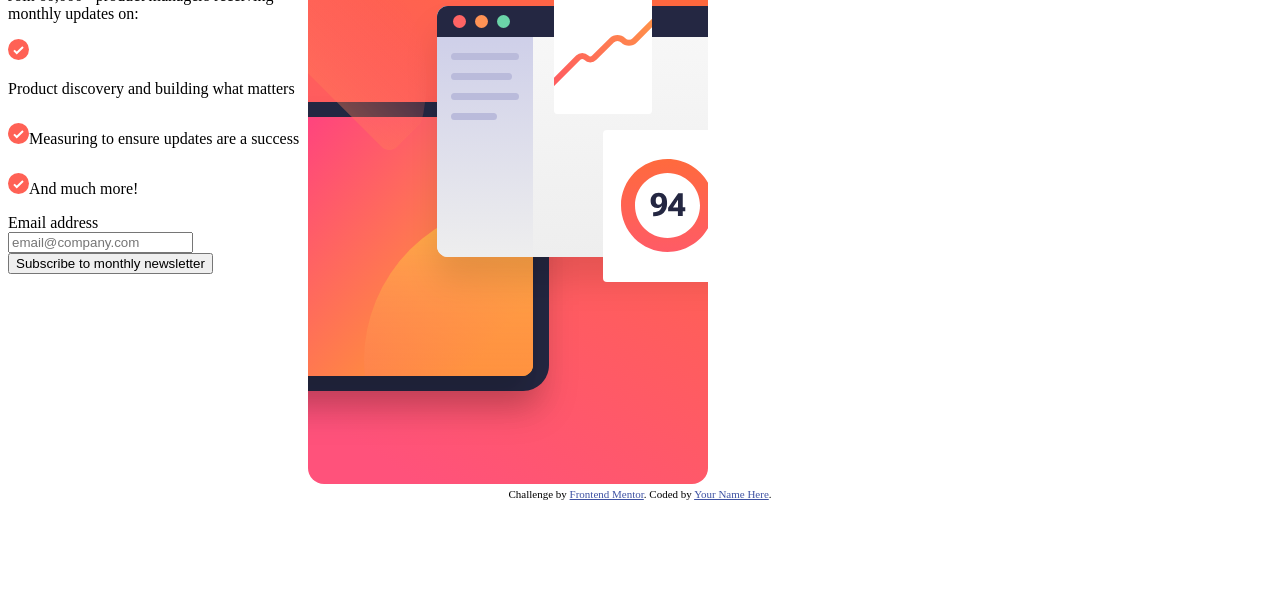
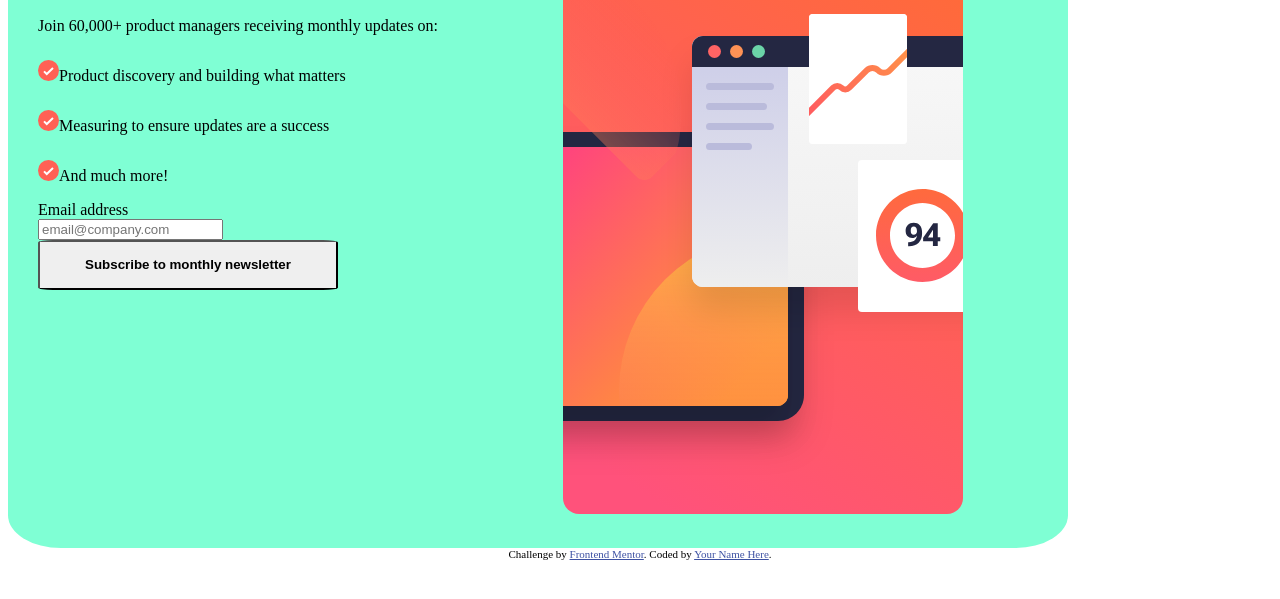
Before and after one commit to MateenSQ/FrontEndMentor, a plain HTML site: page challenges/newsletter-sign-up-with-success-message-main/index.html in a window 1280 px wide. Shown: the part 117-716 px from the top of the page. Drawn offline with nearby package versions, Linux system fonts and the light colour scheme.

Commit message:
repositioning and button changes

```diff
--- a/challenges/newsletter-sign-up-with-success-message-main/styles.css
+++ b/challenges/newsletter-sign-up-with-success-message-main/styles.css
@@ -2,7 +2,10 @@
 
 .signUp {
     display: flex;
-    width: 700px;
+    width: 1000px;
+    padding: 30px;
+    border-radius: 5%;
+    background-color: aquamarine;
 }
 
 .bigImage {
@@ -14,6 +17,7 @@
     flex: 1;
     order: 1;
     width: 500px;
+    margin-right: 5%;
 }
 
 /*  ||  TEXT SIDE   */
@@ -25,6 +29,15 @@ p {
 
 h1 {}
 
+/*  ||  FORM */
+
+button {
+    width: 300px;
+    height: 50px;
+    border-radius: 5%;
+    font-weight: bold;
+}
+
 /*  Set by Frontend Mentor */
 .attribution {
     font-size: 11px;
```
